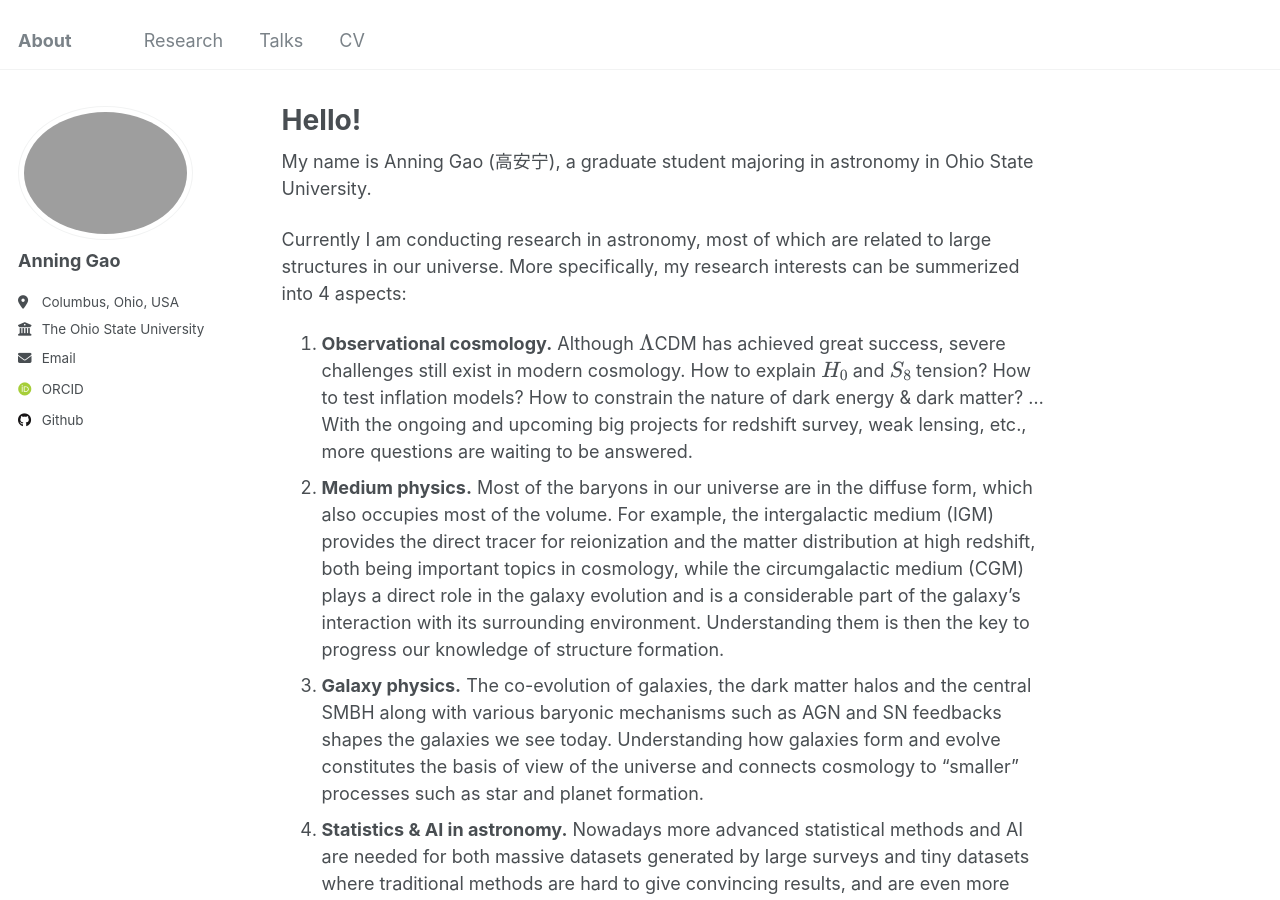
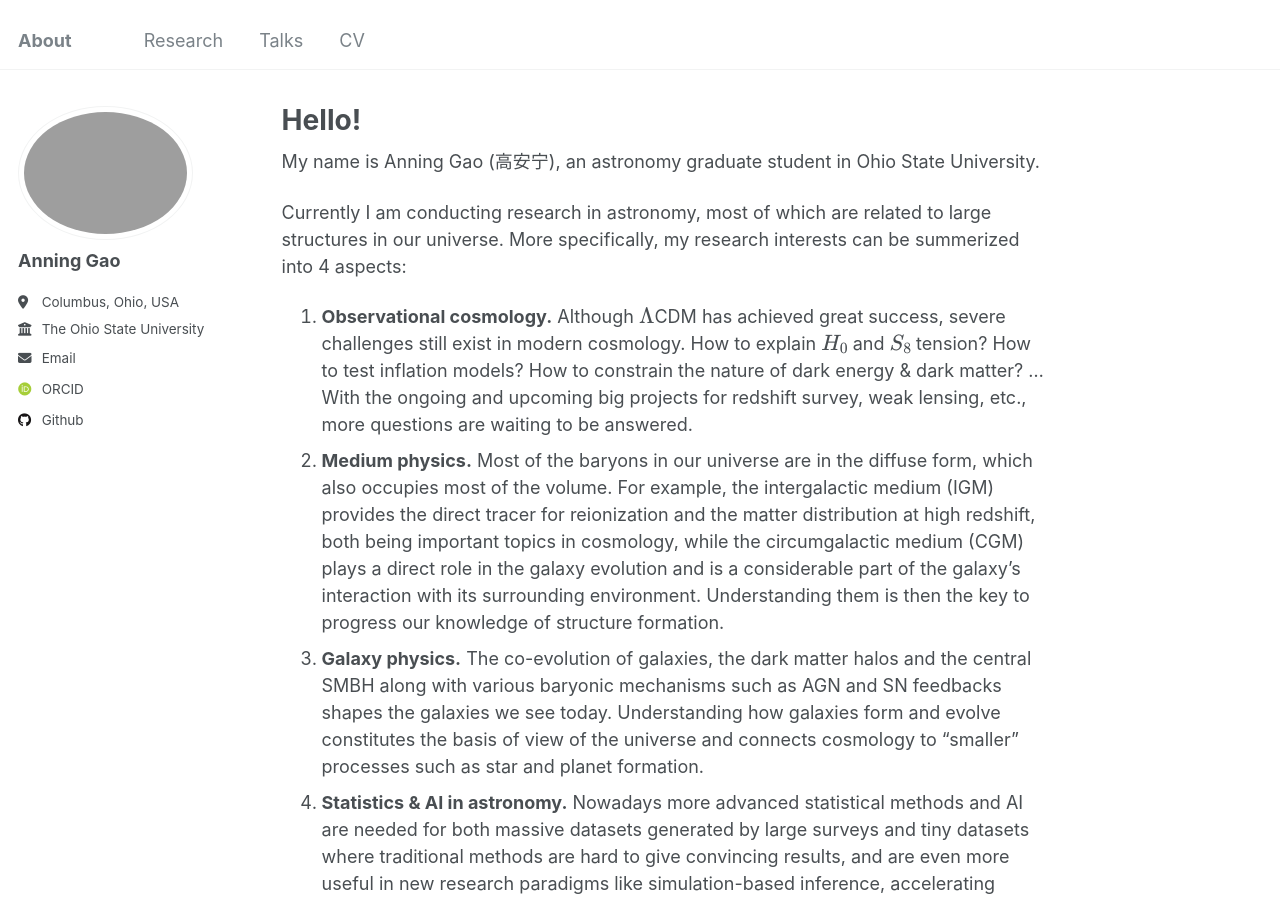
Before and after one commit to AnningGao/AnningGao.github.io, a Jekyll site: the page built from _pages/about.md, in a window 1280 px wide and 900 px high. Built offline with Jekyll 4.4.1, drawn with Linux system fonts in a browser that asks for light colours; some web fonts are replaced; part of the change alters nothing that is shown.

```diff
--- a/_includes/analytics.html
+++ b/_includes/analytics.html
@@ -1,14 +1,9 @@
-{% if site.analytics.provider and page.analytics != false %}
+<!-- Google tag (gtag.js) -->
+<script async src="https://www.googletagmanager.com/gtag/js?id=G-XFH7JQBX1S"></script>
+<script>
+  window.dataLayer = window.dataLayer || [];
+  function gtag(){dataLayer.push(arguments);}
+  gtag('js', new Date());
 
-{% case site.analytics.provider %}
-{% when "google" %}
-  {% include /analytics-providers/google.html %}
-{% when "google-universal" %}
-  {% include /analytics-providers/google-universal.html %}
-{% when "google-analytics-4" %}
-  {% include /analytics-providers/google-analytics-4.html %}
-{% when "custom" %}
-  {% include /analytics-providers/custom.html %}
-{% endcase %}
-
-{% endif %}
+  gtag('config', 'G-XFH7JQBX1S');
+</script>
--- a/_layouts/default.html
+++ b/_layouts/default.html
@@ -7,6 +7,7 @@ layout: compress
 <!doctype html>
 <html lang="{{ site.locale | slice: 0,2 }}" class="no-js">
   <head>
+    {% include analytics.html %}
     {% include head.html %}
     {% include head/custom.html %}
   </head>
--- a/_pages/about.md
+++ b/_pages/about.md
@@ -7,7 +7,7 @@ redirect_from:
   - /about.html
 ---
 
-My name is Anning Gao (高安宁), a graduate student majoring in astronomy in Ohio State University.
+My name is Anning Gao (高安宁), an astronomy graduate student in Ohio State University.
 
 Currently I am conducting research in astronomy, most of which are related to large structures in our universe. More specifically, my research interests can be summerized into 4 aspects:
 
```
